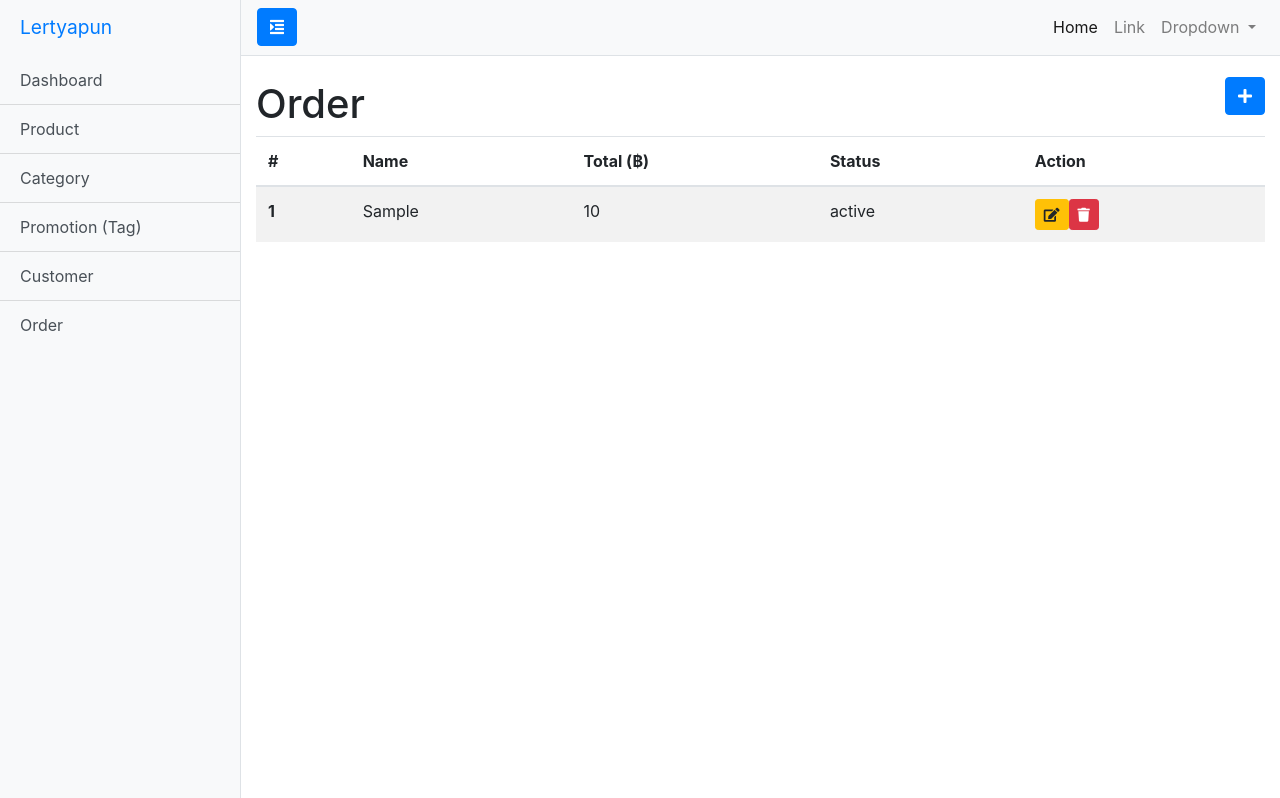
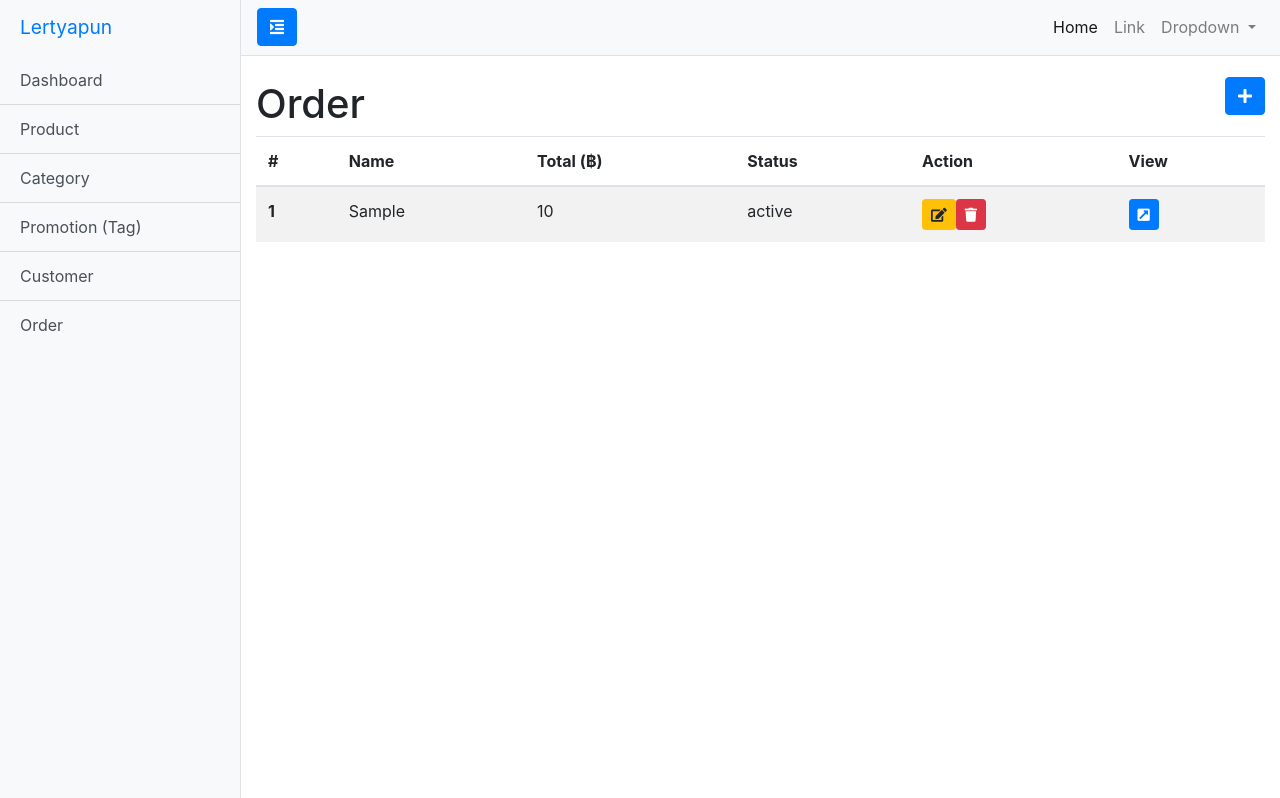
Before and after one commit to MigMikael/lertyapun-project, a Laravel app: page /admin/orders in a window 1280 px wide. Shown: the part 1-799 px from the top of the page. Run offline with Laravel 8, Linux system fonts and the light colour scheme; tables that the repository leaves empty hold one stand-in row (Sample ...); some libraries are stand-ins or nearby versions.

Commit message:
add view button

```diff
--- a/app/Http/Controllers/OrderController.php
+++ b/app/Http/Controllers/OrderController.php
@@ -77,7 +77,10 @@ class OrderController extends Controller
      */
     public function show(Order $order)
     {
-        //
+        $order->with('customer');
+        return view('admin.order.show', [
+            'order' => $order,
+        ]);
     }
 
     /**
--- a/resources/views/admin/category/index.blade.php
+++ b/resources/views/admin/category/index.blade.php
@@ -16,6 +16,7 @@
             <th scope="col">#</th>
             <th scope="col">Name</th>
             <th scope="col">Action</th>
+            <th scope="col">View</th>
           </tr>
         </thead>
         <tbody>
@@ -36,6 +37,11 @@
                         </button>
                         {!! Form::close() !!}
                     </td>
+                    <td>
+                        <a class="btn btn-primary btn-sm" href="{{ url('admin/categories/'.$category->slug) }}">
+                            <i class="fas fa-external-link-square-alt"></i>
+                        </a>
+                    </td>
                 </tr>
             @endforeach
         </tbody>
--- a/resources/views/admin/customer/index.blade.php
+++ b/resources/views/admin/customer/index.blade.php
@@ -18,6 +18,7 @@
             <th scope="col">Phone</th>
             <th scope="col">Status</th>
             <th scope="col">Action</th>
+            <th scope="col">View</th>
           </tr>
         </thead>
         <tbody>
@@ -40,6 +41,11 @@
                         </button>
                         {!! Form::close() !!}
                     </td>
+                    <td>
+                        <a class="btn btn-primary btn-sm" href="{{ url('admin/customers/'.$customer->slug) }}">
+                            <i class="fas fa-external-link-square-alt"></i>
+                        </a>
+                    </td>
                 </tr>
             @endforeach
         </tbody>
--- a/resources/views/admin/order/index.blade.php
+++ b/resources/views/admin/order/index.blade.php
@@ -18,6 +18,7 @@
             <th scope="col">Total (฿)</th>
             <th scope="col">Status</th>
             <th scope="col">Action</th>
+            <th scope="col">View</th>
           </tr>
         </thead>
         <tbody>
@@ -40,6 +41,11 @@
                         </button>
                         {!! Form::close() !!}
                     </td>
+                    <td>
+                        <a class="btn btn-primary btn-sm" href="{{ url('admin/orders/'.$order->slug) }}">
+                            <i class="fas fa-external-link-square-alt"></i>
+                        </a>
+                    </td>
                 </tr>
             @endforeach
         </tbody>
--- a/resources/views/admin/product/index.blade.php
+++ b/resources/views/admin/product/index.blade.php
@@ -19,6 +19,7 @@
             <th scope="col">Price(฿)</th>
             <th scope="col">Quantity</th>
             <th scope="col">Action</th>
+            <th scope="col">View</th>
           </tr>
         </thead>
         <tbody>
@@ -44,6 +45,11 @@
                         </button>
                         {!! Form::close() !!}
                     </td>
+                    <td>
+                        <a class="btn btn-primary btn-sm" href="{{ url('admin/products/'.$product->slug) }}">
+                            <i class="fas fa-external-link-square-alt"></i>
+                        </a>
+                    </td>
                 </tr>
             @endforeach
         </tbody>
--- a/resources/views/admin/tag/index.blade.php
+++ b/resources/views/admin/tag/index.blade.php
@@ -16,6 +16,7 @@
             <th scope="col">#</th>
             <th scope="col">Name</th>
             <th scope="col">Action</th>
+            <th scope="col">View</th>
           </tr>
         </thead>
         <tbody>
@@ -36,6 +37,11 @@
                         </button>
                         {!! Form::close() !!}
                     </td>
+                    <td>
+                        <a class="btn btn-primary btn-sm" href="{{ url('admin/tags/'.$tag->slug) }}">
+                            <i class="fas fa-external-link-square-alt"></i>
+                        </a>
+                    </td>
                 </tr>
             @endforeach
         </tbody>
```
Also changed, not shown: resources/views/admin/order/show.blade.php (added, +8 -0 lines).
